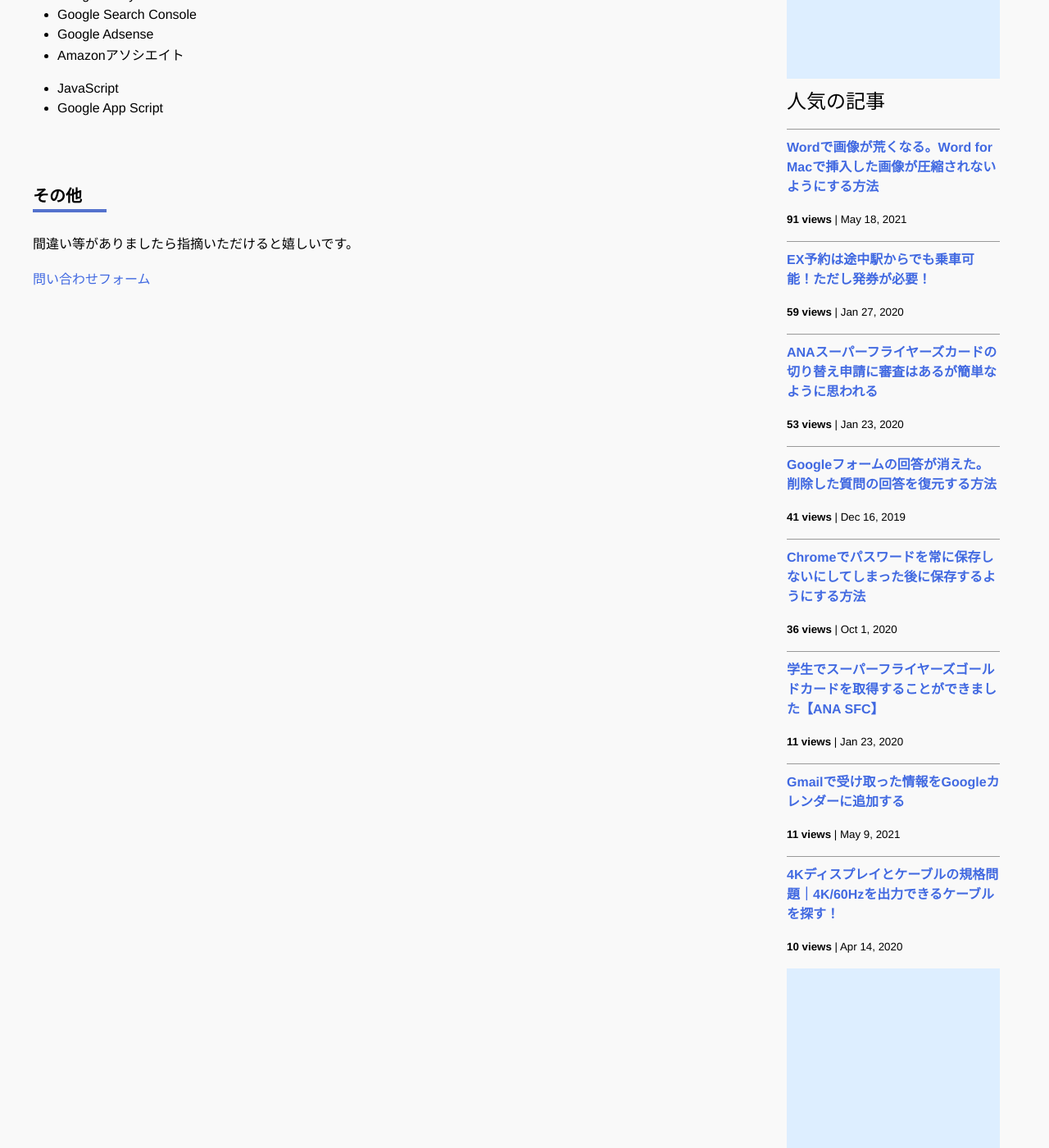
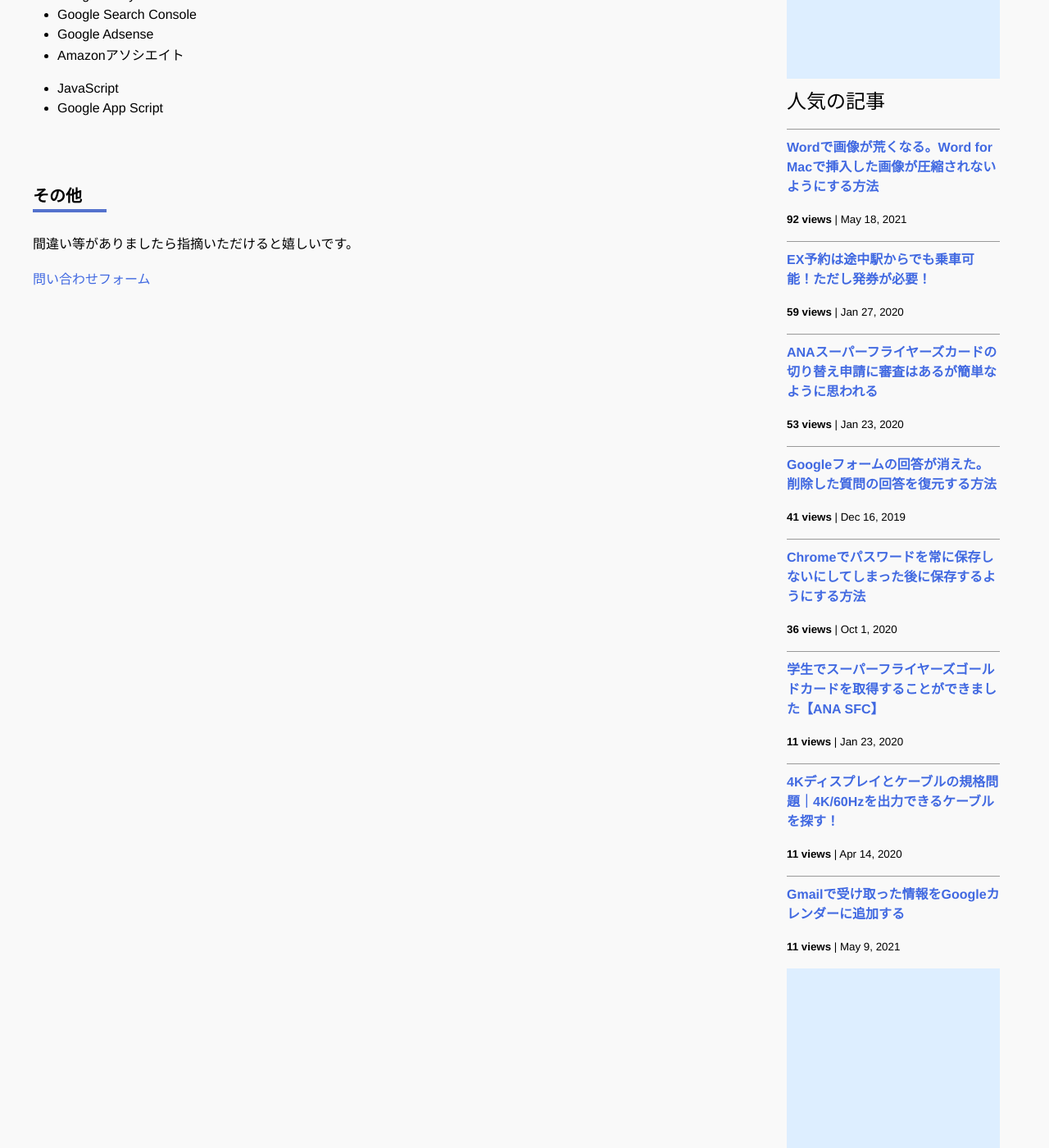
Before and after one commit to iwanaminami/shoyaiwaname, a Jekyll site: the page built from about.markdown, in a window 1280 px wide and 1400 px high, scrolled down 717 px. Shown: the whole window at 82% size. Built offline with Jekyll 4.4.1, drawn with Linux system fonts in a browser that asks for light colours; nearby versions of some CDN libraries; comment, search, counter and statistics services are not loaded.

Commit message:
chore(ga): update _data/popularposts.yml 20260128-1552

```diff
--- a/_data/popularposts.yml
+++ b/_data/popularposts.yml
@@ -1,5 +1,5 @@
 side:
-  - view: 91
+  - view: 92
     url: "/2021/05/18/image-compression-word.html"
   - view: 59
     url: "/2020/01/27/ex-rideontheway.html"
@@ -12,6 +12,6 @@
   - view: 11
     url: "/2020/01/23/sfcgold.html"
   - view: 11
+    url: "/2020/04/14/4kcable.html"
+  - view: 11
     url: "/2021/05/09/gmailtocalendar.html"
-  - view: 10
-    url: "/2020/04/14/4kcable.html"
```
